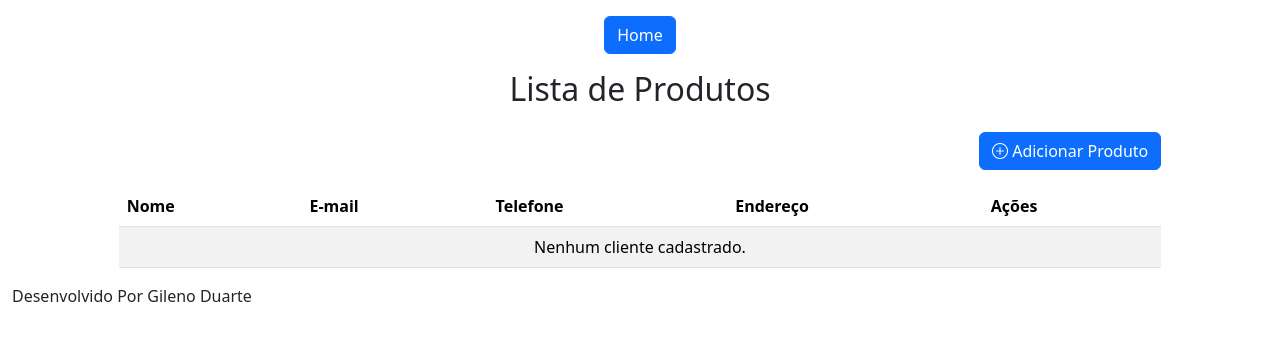
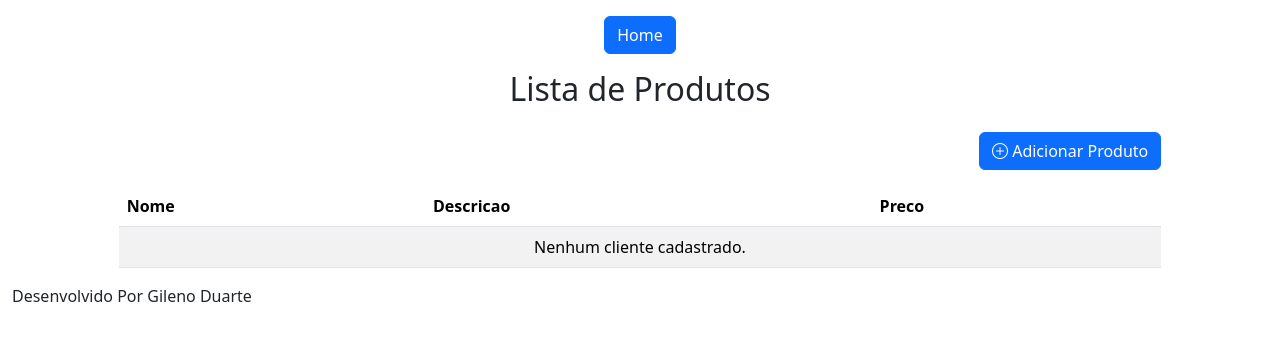
Before and after one commit to Gileno29/orderManager, a Django app: page /list-produtos/ in a window 1280 px wide. Shown: the top 341 px of the page. Run offline with Django 5.2, Linux system fonts and the light colour scheme; data that the repository does not hold is empty.

Commit message:
feat: ajusta template de listagens de produtos

```diff
--- a/ordermanager/app/templates/list-produtos.html
+++ b/ordermanager/app/templates/list-produtos.html
@@ -17,19 +17,16 @@
                 <thead>
                     <tr>
                         <th>Nome</th>
-                        <th>E-mail</th>
-                        <th>Telefone</th>
-                        <th>Endereço</th>
-                        <th>Ações</th>
+                        <th>Descricao</th>
+                        <th>Preco</th>
                     </tr>
                 </thead>
                 <tbody>
-                    {% for cliente in clientes %}
+                    {% for produto in produtos %}
                     <tr>
-                        <td>{{ cliente.nome }}</td>
-                        <td>{{ cliente.email }}</td>
-                        <td>{{ cliente.telefone }}</td>
-                        <td>{{ cliente.endereco }}</td>
+                        <td>{{ produto.nome }}</td>
+                        <td>{{ produto.descricao }}</td>
+                        <td>{{ produto.preco }}</td>
                         <td>
                             <a href="#" class="btn btn-sm btn-warning" title="Editar">
                                 <i class="bi bi-pencil"></i>
```
